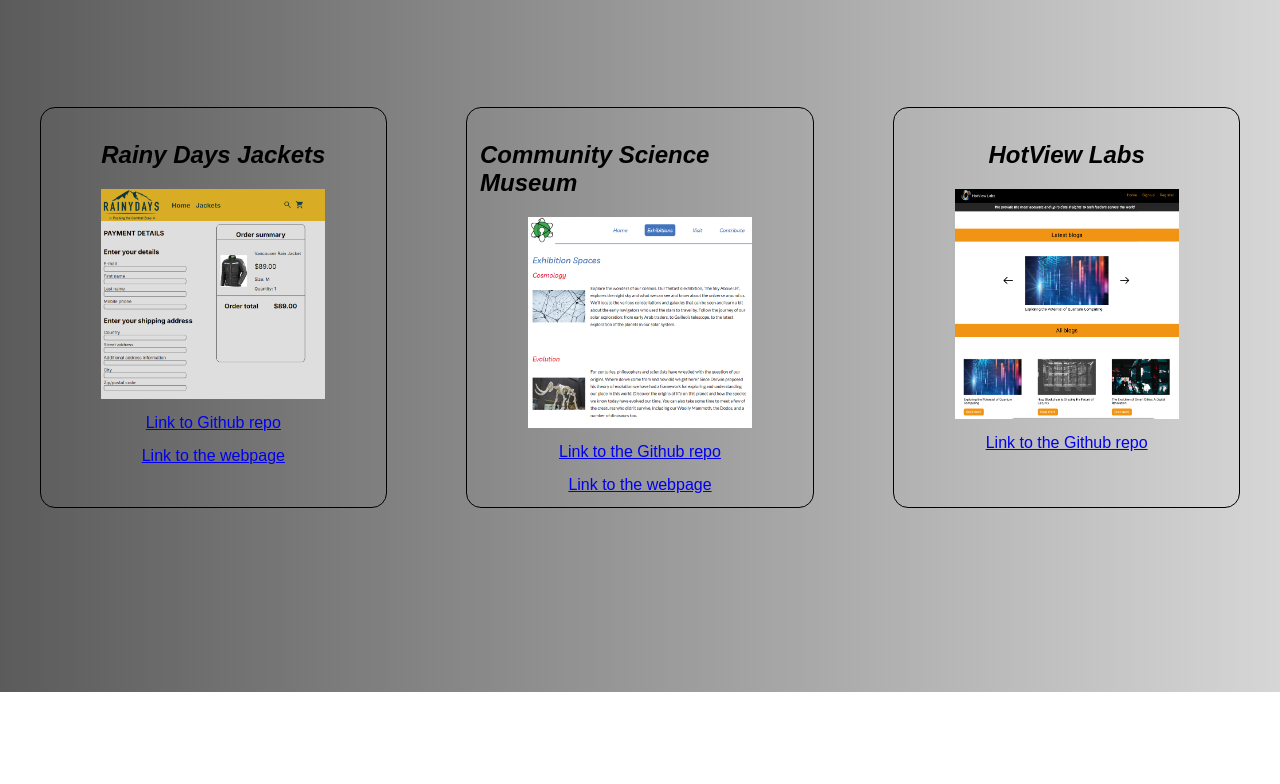
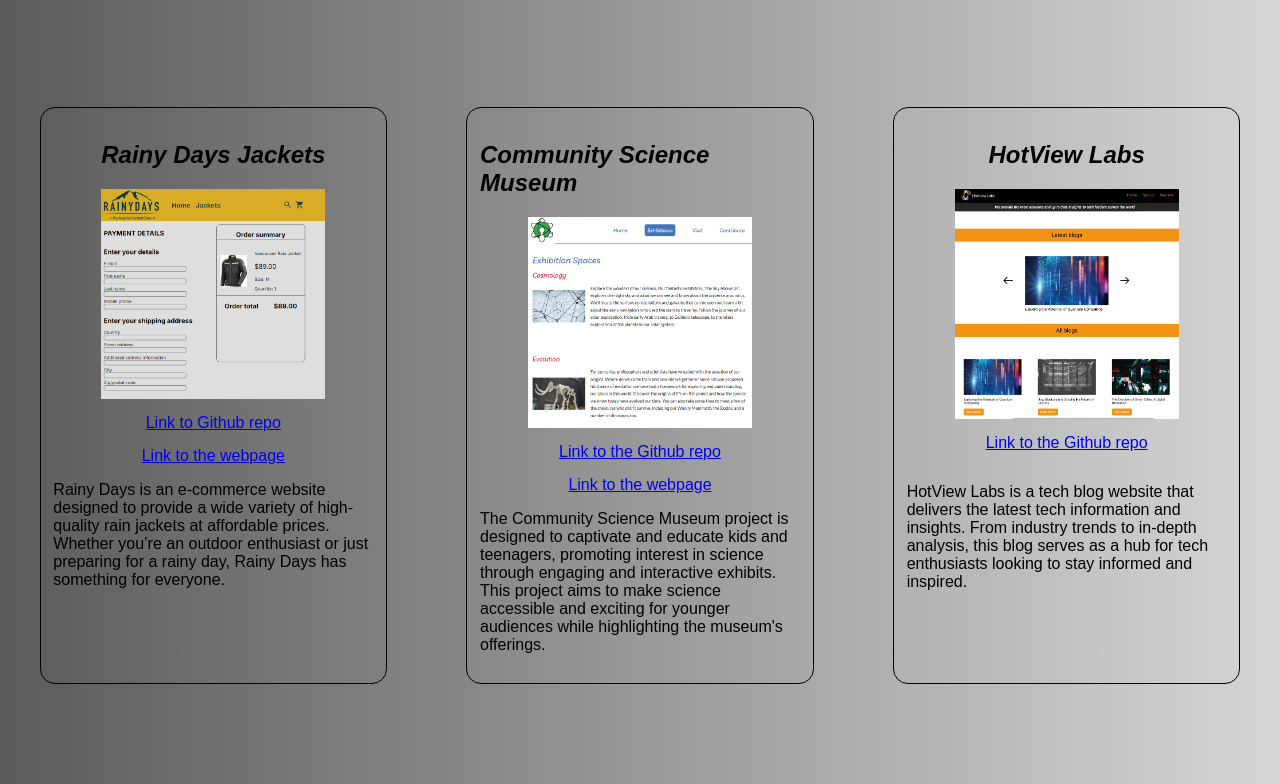
Before and after one commit to sfilips94/Portfolio-sfilips94, a plain HTML site: page index.html in a window 1280 px wide. Shown: the part 108-892 px from the top of the page. Before the commit the page ends 800 px from the top, so only its background shows below. Drawn offline with Linux system fonts and the light colour scheme.

Commit message:
adding description

```diff
--- a/index.html
+++ b/index.html
@@ -23,6 +23,12 @@
           href="https://norofffeu.github.io/html-css-course-assignment-sfilips94/index.html"
           >Link to the webpage</a
         >
+        <p>
+          Rainy Days is an e-commerce website designed to provide a wide variety
+          of high-quality rain jackets at affordable prices. Whether you’re an
+          outdoor enthusiast or just preparing for a rainy day, Rainy Days has
+          something for everyone.
+        </p>
       </div>
       <div class="div-container hover">
         <h2>Community Science Museum</h2>
@@ -40,6 +46,13 @@
           href="https://sfilips94.github.io/Semester-project-1-sfilips94/index.html"
           >Link to the webpage</a
         >
+        <p>
+          The Community Science Museum project is designed to captivate and
+          educate kids and teenagers, promoting interest in science through
+          engaging and interactive exhibits. This project aims to make science
+          accessible and exciting for younger audiences while highlighting the
+          museum's offerings.
+        </p>
       </div>
       <div class="div-container hover">
         <h2>HotView Labs</h2>
@@ -54,6 +67,12 @@
           class="repo-link"
           >Link to the Github repo</a
         >
+        <p>
+          HotView Labs is a tech blog website that delivers the latest tech
+          information and insights. From industry trends to in-depth analysis,
+          this blog serves as a hub for tech enthusiasts looking to stay
+          informed and inspired.
+        </p>
       </div>
     </section>
   </body>
--- a/styles.css
+++ b/styles.css
@@ -36,7 +36,10 @@
 .section-container {
     display: flex;
     justify-content: space-around;
+    margin-bottom: 100px;
 }
+
+
 
 .repo-link {
     margin-top: 15px;
```
